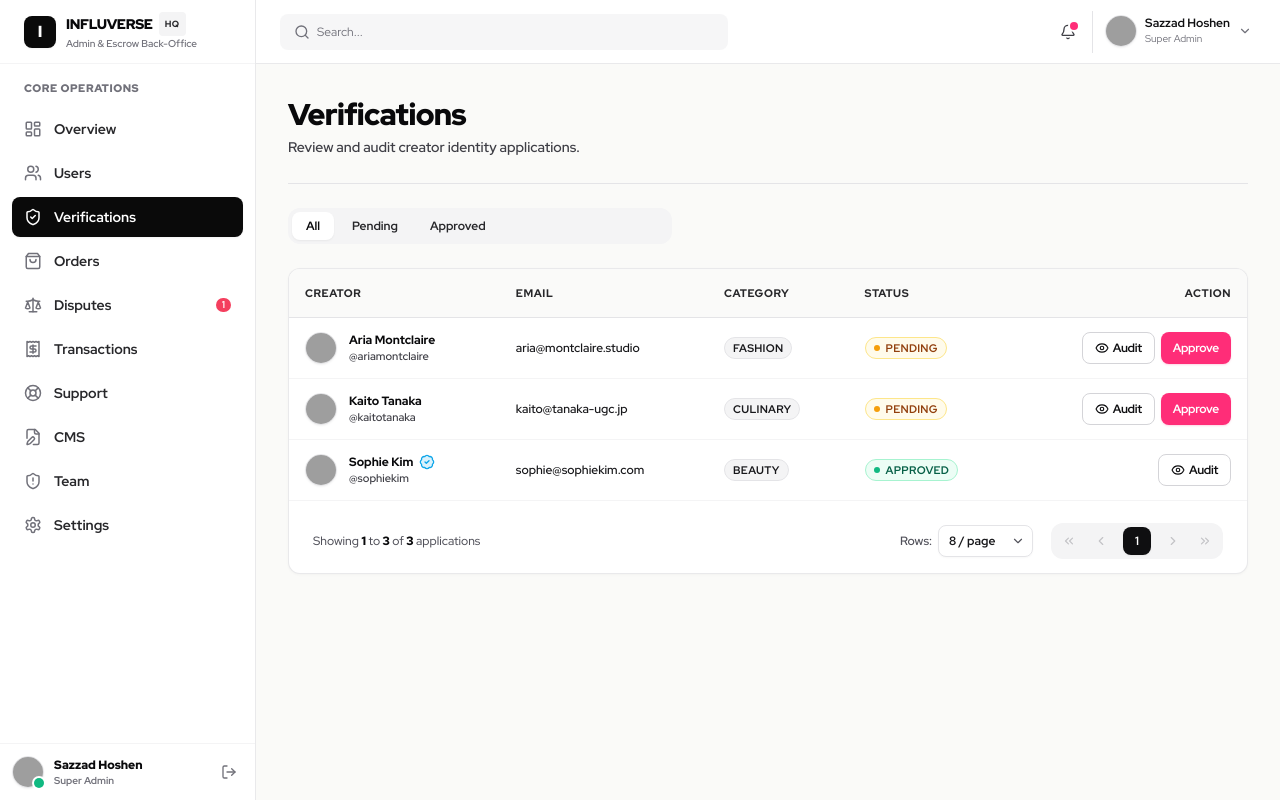
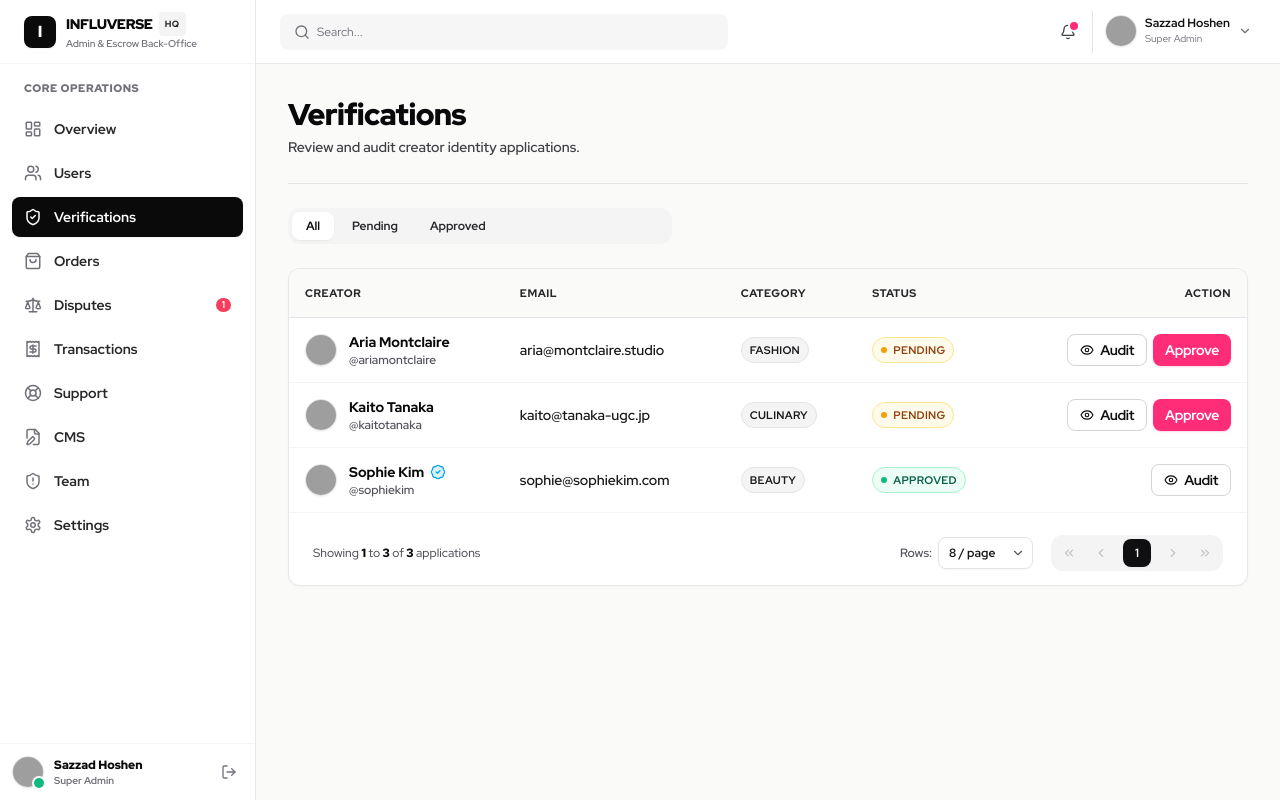
Before and after one commit to BeingSazzad/Influencer-Dashboard, a React (Vite) app: page /verification in a window 1280 px wide. Built offline with nearby package versions, Linux system fonts and the light colour scheme; grey boxes are pictures that could not be loaded; a web font is replaced by a local one.

Commit message:
style: increase table font size to 14px (text-sm) for enhanced legibility

```diff
--- a/src/components/ui/Table.tsx
+++ b/src/components/ui/Table.tsx
@@ -80,7 +80,7 @@ export const TableCell: React.FC<
 > = ({ className, children, ...props }) => {
   return (
     <td
-      className={cn('px-4 py-3.5 align-middle text-neutral-900 font-semibold text-xs', className)}
+      className={cn('px-4 py-3.5 align-middle text-neutral-900 font-semibold text-sm', className)}
       {...props}
     >
       {children}
--- a/src/pages/dashboard/TransactionsPage.tsx
+++ b/src/pages/dashboard/TransactionsPage.tsx
@@ -169,7 +169,7 @@ export const TransactionsPage: React.FC = () => {
                 <TableRow key={txn.id}>
                   {/* Order ID */}
                   <TableCell>
-                    <span className="font-mono text-xs font-bold text-neutral-900">
+                    <span className="font-mono text-sm font-bold text-neutral-900">
                       {txn.orderId}
                     </span>
                   </TableCell>
@@ -177,7 +177,7 @@ export const TransactionsPage: React.FC = () => {
                   {/* Campaign */}
                   <TableCell>
                     <span
-                      className="font-bold text-neutral-950 text-xs block truncate max-w-[280px]"
+                      className="font-bold text-neutral-950 text-sm block truncate max-w-[320px]"
                       title={txn.campaignTitle}
                     >
                       {txn.campaignTitle}
@@ -186,13 +186,13 @@ export const TransactionsPage: React.FC = () => {
 
                   {/* Revenue */}
                   <TableCell>
-                    <span className="text-xs font-black text-emerald-700 tabular-nums">
+                    <span className="text-sm font-black text-emerald-700 tabular-nums">
                       +{formatCurrency(txn.platformFeeEur)}
                     </span>
                   </TableCell>
 
                   {/* Date */}
-                  <TableCell className="text-xs font-semibold text-neutral-600 whitespace-nowrap">
+                  <TableCell className="text-sm font-semibold text-neutral-600 whitespace-nowrap">
                     {formatDate(txn.createdAt)}
                   </TableCell>
 
@@ -212,10 +212,10 @@ export const TransactionsPage: React.FC = () => {
                     <Button
                       variant="ghost"
                       size="sm"
-                      className="text-xs h-8 px-2.5 font-bold text-neutral-800 hover:text-neutral-950"
+                      className="text-sm h-8 px-2.5 font-bold text-neutral-800 hover:text-neutral-950"
                       onClick={() => setInspectedTxn(txn)}
                     >
-                      <FileText className="w-3.5 h-3.5 mr-1 text-neutral-500" />
+                      <FileText className="w-4 h-4 mr-1 text-neutral-500" />
                       Receipt
                     </Button>
                   </TableCell>
--- a/src/pages/dashboard/VerificationPage.tsx
+++ b/src/pages/dashboard/VerificationPage.tsx
@@ -117,13 +117,13 @@ export const VerificationPage: React.FC = () => {
                     <div className="flex items-center gap-3">
                       <Avatar src={request.avatar} name={request.creatorName} size="sm" />
                       <div>
-                        <div className="font-extrabold text-neutral-950 flex items-center gap-1.5 text-xs">
+                        <div className="font-extrabold text-neutral-950 flex items-center gap-1.5 text-sm">
                           <span>{request.creatorName}</span>
                           {request.status === 'approved' && (
                             <BadgeCheck className="w-4 h-4 text-sky-500 fill-sky-500/15 shrink-0" title="Verified Creator" />
                           )}
                         </div>
-                        <div className="text-[11px] text-neutral-600 font-semibold">
+                        <div className="text-xs text-neutral-500 font-semibold">
                           @{request.handle}
                         </div>
                       </div>
@@ -132,7 +132,7 @@ export const VerificationPage: React.FC = () => {
 
                   {/* Email */}
                   <TableCell>
-                    <span className="text-xs text-neutral-800 font-semibold">
+                    <span className="text-sm text-neutral-800 font-semibold">
                       {request.email || `${request.handle}@creator.com`}
                     </span>
                   </TableCell>
@@ -167,7 +167,7 @@ export const VerificationPage: React.FC = () => {
                       <Button
                         variant="outline"
                         size="sm"
-                        className="text-xs font-bold flex items-center gap-1"
+                        className="text-sm font-bold flex items-center gap-1.5"
                         onClick={() => setSelectedRequest(request)}
                       >
                         <Eye className="w-3.5 h-3.5" />
@@ -177,7 +177,7 @@ export const VerificationPage: React.FC = () => {
                         <Button
                           variant="accent"
                           size="sm"
-                          className="text-xs font-bold"
+                          className="text-sm font-bold"
                           onClick={() => handleApprove(request.id)}
                         >
                           Approve
```
